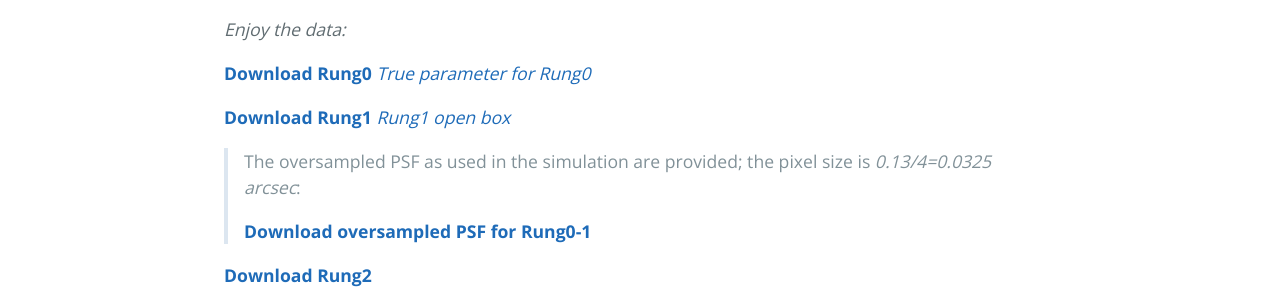
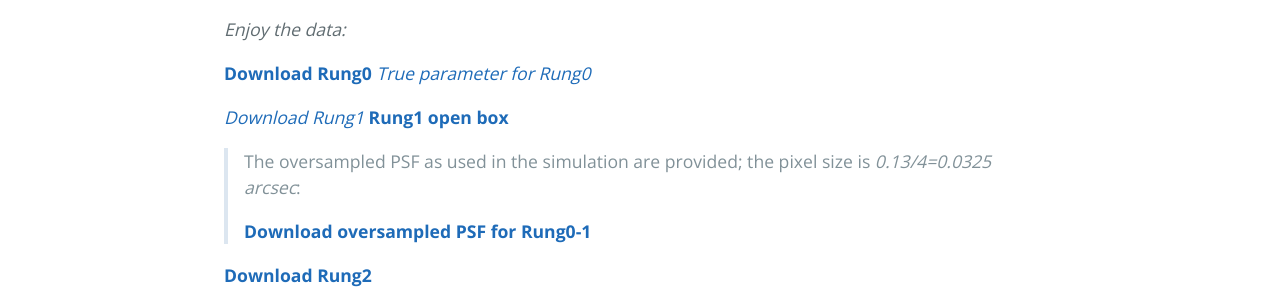
Before and after one commit to TDLMC/TDLMC.github.io, a Jekyll site: the page built from download.md, in a window 1280 px wide. Shown: the part 1095-1395 px from the top of the page. Built offline with Jekyll 4.4.1, drawn with Linux system fonts in a browser that asks for light colours; our own code applies the rules of GitHub Pages for plain Markdown files.

```diff
--- a/download.md
+++ b/download.md
@@ -18,7 +18,7 @@ _Enjoy the data:_
 
 [**Download Rung0**](data/rung0.tar.gz) [*True parameter for Rung0*](data/rung0_open_box.tar.gz)
 
-[**Download Rung1**](data/rung1.tar.gz) [*Rung1 open box*](data/rung1_open_box.zip)
+[*Download Rung1*](data/rung1.tar.gz) [**Rung1 open box**](data/rung1_open_box.zip)
 
    >The oversampled PSF as used in the simulation are provided; the pixel size is *0.13/4=0.0325 arcsec*:
    >
```
